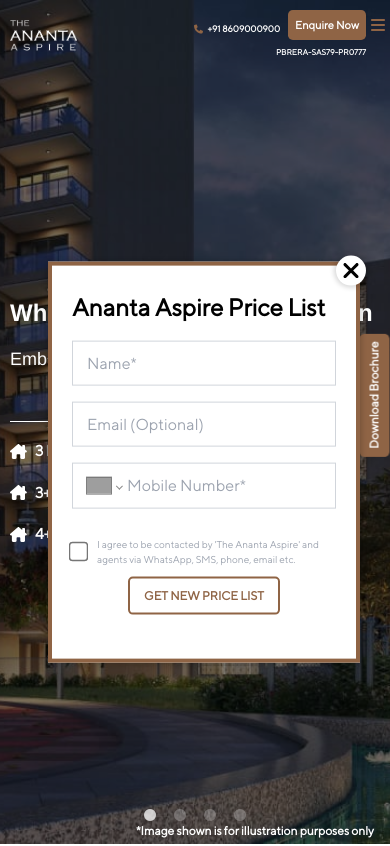
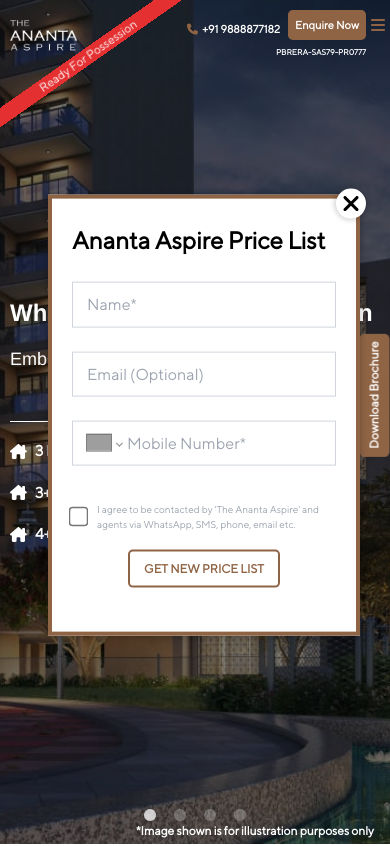
Before and after one commit to soniiosandweb/ananta, a React (Create React App) app: page / in a window 390 px wide. Shown: the top 846 px of the page. Built offline with nearby package versions, Linux system fonts and the light colour scheme; grey boxes are pictures that could not be loaded.

Commit message:
latest changes

```diff
--- a/src/components/Home/BannerSlider/Banner.css
+++ b/src/components/Home/BannerSlider/Banner.css
@@ -69,51 +69,23 @@
 /*  */
 
 .possession {
-    width: 647px;
+    position: absolute;
+    top: -12px;
+    left: -18px;
+    z-index: 999;
+    width: 620px;
     padding: 5px;
     background-color: #e43031;
     color: #fff;
     text-align: center;
-    transform: rotate(-35deg) translate(-28%, -35%);
-    box-shadow: 0px 5px 5px rgba(0, 0, 0, 0.4);
+    transform: rotate(-35deg) translate(-28%, -28%);
+    /* box-shadow: 0px 5px 5px rgba(0, 0, 0, 0.4); */
     font-size: 35px;
-    text-shadow: 0 2px 2px rgba(0, 0, 0, 0.4);
+    /* text-shadow: 0 2px 2px rgba(0, 0, 0, 0.4); */
+    z-index: 1;
+    line-height: 1;
 }
 
-.possesion-container {
-
-    width: 350px;
-    height: 350px;
-    /* overflow: hidden; */
-    position: absolute;
-    top: 0;
-    left: 0;
-    z-index: 999;
-
-    /* &:after {
-        content: "";
-        display: block;
-        width: 10px;
-        height: 5px;
-        background-color: #e43031;
-        position: absolute;
-        top: 0;
-        right: 0;
-        z-index: -1;
-    }
-
-    &:before {
-        content: "";
-        display: block;
-        height: 10px;
-        width: 5px;
-        background-color: #e43031;
-        position: absolute;
-        bottom: 0;
-        left: 0;
-        z-index: -1;
-    } */
-}
 
 header {
     z-index: 9999;
@@ -122,36 +94,105 @@
 header.scrolled.sticky.home-header {
     z-index: 99999999;
 }
-
+@media (min-width:1600px) {
+.possession{
+    padding: 10px;
+}}
 @media (max-width:1600px) {
     .possession {
-        font-size: 20px;
+        font-size: 28px;
     }
 
 }
 
 @media (max-width:1250px) {
     .possession {
-        width: 520px;
+        top: -18px;
+        left: -36px;
         font-size: 18px;
+        /* transform: rotate(-40deg) translate(-31%, -28%); */
+        padding: 2px;
     }
 
-    .possesion-container {
-        width: 245px;
-        height: 245px;
+
+}
+
+@media (max-width:1090px) {
+    .possession {
+        /* width: 497px; */
+        /* font-size: 19px; */
+        /* padding: 4px; */
+        /* transform: rotate(-41deg) translate(-31%, -28%); */
     }
 }
 
-@media (max-width:1085px) {
+@media (max-width:767px) {
     .possession {
-        width: 472px;
-        font-size: 14px;
-        transform: rotate(-38deg) translate(-30%, -30%);
+        /* width: 493px; */
+        /* font-size: 19px; */
+        /* transform: rotate(-38deg) translate(-28%, -28%); */
     }
 }
-
-@media (max-width:950px) {
+@media (max-width: 640px) {
+.possession {
+    top: -29px;
+    left: -54px;
+}}
+@media (max-width: 450px) {
+.possession {
+    top: -42px;
+    left: -66px;
+}}
+@media (max-width: 410px) {
     .possession {
-       display: none;
+        /* width: 354px; */
+        /* font-size: 14px; */
+        /* transform: rotate(-39deg) translate(-31%, -28%); */
+    }}
+    @media (max-width: 400px) {
+        .possession {
+            top: -48px;
+            left: -77px;
+            font-size: 12px;
+            /* transform: rotate(-44deg) translate(-28%, -28%); */
+            /* padding: 2px; */
+        }}
+@media (max-width:366px) {
+    .possession {
+        /* width: 328px; */
+        /* font-size: 10px; */
+        /* transform: rotate(-46deg) translate(-31%, -28%); */
+        padding: 3px;
     }
 }
+@media (max-width:357px) {
+.possession {
+    /* width: 322px; */
+    font-size: 10px;
+    /* transform: rotate(-48deg) translate(-35%, -28%); */
+    padding: 3px;
+}}
+@media (max-width:360px) {
+.possession {
+    top: -54px;
+        left: -83px;
+
+
+}}
+@media (max-width:340px) {
+.possession {
+    top: -51px;
+    left: -92px;
+}}
+@media (max-width:336px) {
+.possession {
+    top: -55px;
+    left: -91px;
+    /* font-size: 10px; */
+    /* transform: rotate(-50deg) translate(-35%, -28%); */
+    /* padding: 3px; */
+}}
+.h-screen {
+    height: 100vh;
+    min-height: 675px;
+}
--- a/src/components/Home/BannerSlider/BannerSlider.jsx
+++ b/src/components/Home/BannerSlider/BannerSlider.jsx
@@ -31,16 +31,16 @@
 
   return (
 
-    <section className="overflow-hidden ">
+    <section className="overflow-hidden banner-section">
      <div className="possesion-container">  <div className='possession'>Ready <span>For</span> Possession</div></div>
       <Slider {...settings}>
         {slides.map((el, i) => (
-          <div className='w-full content-center h-screen relative overflow-hidden' key={i}>
+          <div className='banner-wrapper w-full content-center h-screen relative overflow-hidden' key={i}>
             <img src={el.image} alt="The Ananta Aspire - Luxurious Apartments in Zirakpur" className="object-cover object-center absolute top-0 left-0 right-0 h-full w-full" />
             <div className='max-w-6xl mr-auto ml-0 flex absolute top-0 left-0 right-0 h-full w-full banner-slider text-white px-2.5 py-3 z-10'>
               <div className="flex flex-col w-full h-full items-center ">
                 <div md={12} xl={10} className='w-full md:w-4/5 m-auto'>
-                  <div className='flex   h-full flex-col gap-4 text-left'>
+                  <div className='flex   h-full flex-col gap-4 text-left banner-wrapper'>
                     <h1 className='banner-title text-2xl sm:text-3xl md:text-5xl font-semibold'>Where Luxury Meets Innovation</h1>
                     <h2 className='banner-sub-title text-lg sm:text-xl md:text-3xl font-medium'>Embrace the Future with Cutting-Edge Design</h2>
 {/*  */}
--- a/src/components/Layout/EnquireForm/EnquireForm.css
+++ b/src/components/Layout/EnquireForm/EnquireForm.css
@@ -5,8 +5,24 @@
 /* .PhoneInputCountry {
     display: none !important;
 } */
-
+.side-popup-form form.enquire-form .form-section #enquiry-form {
+    justify-content: flex-start;
+}
 input.align-middle.size-4{
     scale: 1.5;
      margin-right: 12px;
  }
+
+ .check {
+    border-radius: 50%;
+    font-size: 15px;
+    height: 24px;
+    padding: 4px;
+    width: 24px;
+    align-items: center;
+    justify-content: center;
+    display: flex;
+}
+span.thanku-txt {
+    font-size: 25px;
+}
--- a/src/components/Layout/EnquireForm/EnquireForm.jsx
+++ b/src/components/Layout/EnquireForm/EnquireForm.jsx
@@ -1,11 +1,13 @@
 import './EnquireForm.css';
 import 'react-phone-number-input/style.css';
-import PhoneInput, {isPossiblePhoneNumber, isValidPhoneNumber} from "react-phone-number-input";
+import PhoneInput, { isPossiblePhoneNumber, isValidPhoneNumber } from "react-phone-number-input";
 import { useState } from 'react';
 import axios from 'axios';
 import { CircularProgress } from '@mui/material';
+import { FontAwesomeIcon } from "@fortawesome/react-fontawesome";
+import { faCheck } from "@fortawesome/free-solid-svg-icons";
 
-const EnquireForm = ({title, setOpen, button}) => {
+const EnquireForm = ({ title, setOpen, button }) => {
     const [formVisible, setFormVisible] = useState(true);
     const [name, setName] = useState("");
     const [email, setEmail] = useState("");
@@ -34,7 +36,7 @@
     const handleSubmit = (event) => {
         if (event) event.preventDefault();
 
-        if(mobileNumber){
+        if (mobileNumber) {
             if (isValidPhoneNumber(mobileNumber) === false || isPossiblePhoneNumber(mobileNumber) === false) {
                 setPhoneError("Please Enter Valid Mobile Number.");
 
@@ -63,20 +65,27 @@
                 //handle success
                 if (response.data.status === 0) {
                     setLoading(false);
-                setFormSuccess("THANK YOU !! Our Team Will Contact You Shortly!");
+                    setFormSuccess(
+                        <>
+                            <span className='thanku-txt'>THANK YOU </span>
+                            <div>
+                                <span> For Trusting Us with Your Home Search!!</span>
+                                <span>We’ll Reach Out Soon With All the Details.</span>
+                            </div>
+                        </>
+                    );
+                    // if( setOpen){
 
-                if( setOpen){
-
-                    setFormVisible(false);
-                  }
+                    //     setFormVisible(false);
+                    //   }
                     resetForm();
-                setTimeout(() => {
-                    setFormSuccess('');
-                    if(setOpen){
-                        setOpen(false);
-                        setFormVisible(true);
-                    }
-                }, 10000);
+                    // setTimeout(() => {
+                    //     setFormSuccess('');
+                    //     if(setOpen){
+                    //         setOpen(false);
+                    //         setFormVisible(true);
+                    //     }
+                    // }, 10000);
 
                 } else {
                     setLoading(false);
@@ -145,7 +154,7 @@
         // }
     }
 
-    const resetForm = () =>{
+    const resetForm = () => {
         setName("")
         setMobileNumber('');
         setEmail('');
@@ -153,7 +162,7 @@
         setTermsCheck(false);
     }
 
-    return(
+    return (
         <form className="enquire-form py-6" id='enquiry-form' onSubmit={handleSubmit}>
             <div className="form-section text-left">
                 {formError && (
@@ -161,9 +170,12 @@
                 )}
 
                 {formSuccess && (
-                    <p className="text-green-700 py-2 text-[12px] text-center">{formSuccess}</p>
+                    <p className="success-wrapper text-green-700 py-2 text-[15px] gap-2 text-center flex flex-col items-center justify-center">
+                        <div className="text-white bg-primary-brown check"> <FontAwesomeIcon icon={faCheck} /></div>
+                        <span className='flex flex-col gap-2 flex flex-col success-text'>{formSuccess}</span>
+                    </p>
                 )}
-  {formVisible && (<div id='enquiry-form'>
+                {formVisible && (<div className='gap-2' id='enquiry-form'>
                     <p className="text-2xl font-extrabold capitalize mb-2.5">{title}</p>
                     <div className="py-2">
                         <input
@@ -211,10 +223,10 @@
                         )}
                     </div>
 
-                <p className={`flex items-center text-[10px] mt-5 ${termsCheck ? 'font-semibold' : 'font-extralight  text-gray-400'}`}><input type='checkbox' required className='align-middle size-4' name="termsCheck" checked={termsCheck} value={termsValue} onChange={(e) => CheckboxChange(e)}/> <span>I agree to be contacted by 'The Ananta Aspire' and agents via WhatsApp, SMS, phone, email etc.</span></p>
+                    <p className={`flex items-center text-[10px] mt-5 ${termsCheck ? 'font-semibold' : 'font-extralight  text-gray-400'}`}><input type='checkbox' required className='align-middle size-4' name="termsCheck" checked={termsCheck} value={termsValue} onChange={(e) => CheckboxChange(e)} /> <span>I agree to be contacted by 'The Ananta Aspire' and agents via WhatsApp, SMS, phone, email etc.</span></p>
 
                     <div className="mt-2.5 text-center flex items-center gap-5 justify-center">
-                    <input type="submit" value={button ? button : 'Download Now'} className={`font-bold uppercase text-xs  py-2.5 sm:py-3.5 px-3.5 sm:px-[22px] 1xl:px-8 rounded-md text-primary-brown  bg-white border-2 border-primary-brown hover:bg-primary-brown hover:text-white cursor-pointer`}  />
+                        <input type="submit" value={button ? button : 'Download Now'} className={`font-bold uppercase text-xs  py-2.5 sm:py-3.5 px-3.5 sm:px-[22px] 1xl:px-8 rounded-md text-primary-brown  bg-white border-2 border-primary-brown hover:bg-primary-brown hover:text-white cursor-pointer`} />
 
 
                         {loading && (
--- a/src/components/Layout/Header/Header.css
+++ b/src/components/Layout/Header/Header.css
@@ -75,12 +75,13 @@
     height: fit-content;
     right: 30px;
     transform: translateY(-40%);
-    top: 50%;
+    top: 44%;
     z-index: 100;
     max-width: 25%;
     background: #fff;
     padding: 20px;
     box-shadow: 0 0 5px 2px #00000029;
+    z-index: 99999999;
 }
 
 .side-popup-form .btn-icon {
@@ -97,11 +98,11 @@
     justify-content: center;
 }
 
-@media (min-width:1600px) {
+/* @media (min-width:1600px) {
     .side-popup-form {
         min-height: 550px;
     }
-}
+} */
 
 @media(max-width: 1200px) {
     .side-popup-form {
@@ -223,9 +224,7 @@
         padding: 7px;
     }
 
-    .blink {
-        font-size: 9px;
-    }
+
 
      /* .possession {
         left: 24%;
--- a/src/components/Layout/Header/Header.jsx
+++ b/src/components/Layout/Header/Header.jsx
@@ -164,7 +164,7 @@
           </div>
           <div className="pre-rera w-5/6 lg:w-2/6 xl:w-1/4 flex justify-end items-center gap-x-1 gap-y-2.5 sm:gap-x-4 px-0 xsm:px-1.5 sm:px-2.5 flex-wrap ">
             <div className="rera-contact-wrapper flex gap-2 flex-row">
-              <NavLink to='tel:+918609000900' className="text-xxs sm:text-md flex  items-center font-medium header-nav-link font-semibold blink "><FontAwesomeIcon icon={faPhone} className="text-primary-brown pr-1" /> +91 8609000900</NavLink>
+              <NavLink to='tel:+919888877182' className="text-xxs sm:text-md flex  items-center font-medium header-nav-link font-semibold blink "><FontAwesomeIcon icon={faPhone} className="text-primary-brown pr-1" /> +91 9888877182</NavLink>
               {/* <NavLink className="text-xxxs sm:text-xs m-auto w-full text-right font-medium header-nav-link font-semibold text-primary-brown">PBRERA-SAS79-PR0777</NavLink> */}
 
               <button tabIndex='-1' className="text-xxs sm:text-xs font-semibold capitalize cursor-pointer bg-primary-brown py-2.5 sm:py-3.5 px-3.5 sm:px-[22px] 1xl:px-8 rounded-md text-white enquire-btn" onClick={handleOpen}>Enquire Now</button>
```
Also changed, not shown: public/index.html (+9 -1 lines). Lines whose indentation alone changed are shown as unchanged.
